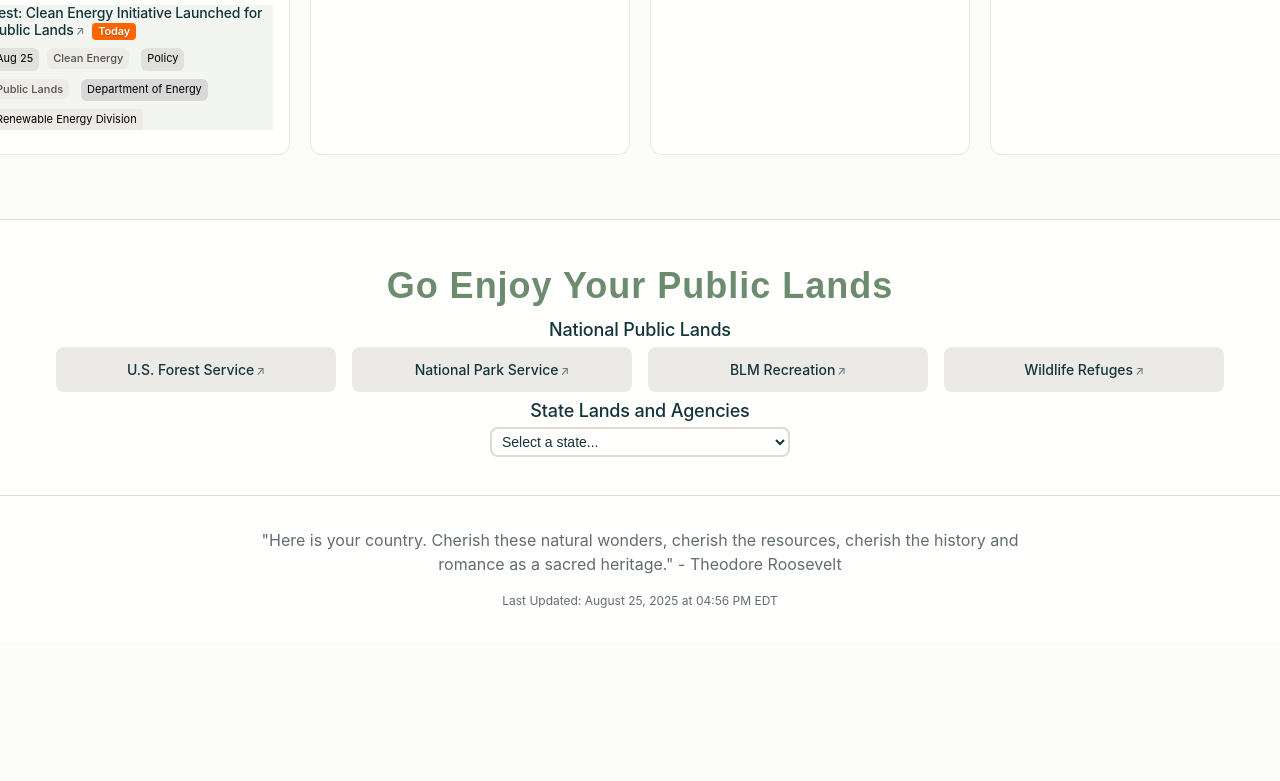
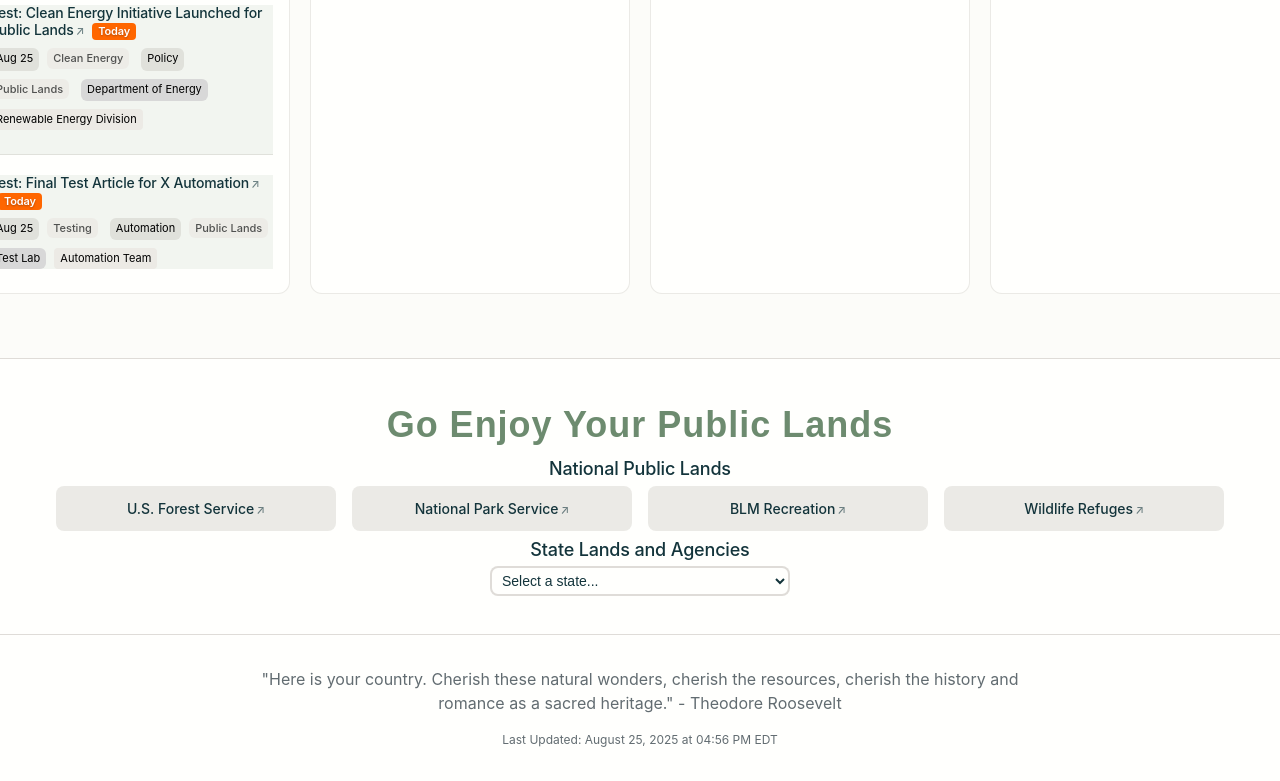
Before and after one commit to thepubtrust/ThePublicTrustPortal, a website: page index.html in a window 1280 px wide. Shown: the part 1547-2328 px from the top of the page. Before the commit the page ends 2189 px from the top, so only its background shows below. Drawn offline with Linux system fonts and the light colour scheme.

Commit message:
Add final test article: Final Test Article for X Automation - testing fixed API

```diff
--- a/index.html
+++ b/index.html
@@ -141,6 +141,18 @@
                                 <span class="tag-public-lands">Public Lands</span>
                                 <span class="source">Department of Energy</span>
                                 <span class="author">Renewable Energy Division</span>
+                            </div>
+                        </article>
+
+                        <article class="news-item">
+                            <h4><a href="https://example.com/final-test-6" target="_blank" rel="noopener">Test: Final Test Article for X Automation</a></h4>
+                            <div class="item-meta">
+                                <span class="date">Aug 25</span>
+                                <span class="tag-conservation">Testing</span>
+                                <span class="tag-policy">Automation</span>
+                                <span class="tag-public-lands">Public Lands</span>
+                                <span class="source">Test Lab</span>
+                                <span class="author">Automation Team</span>
                             </div>
                         </article>
 
```
